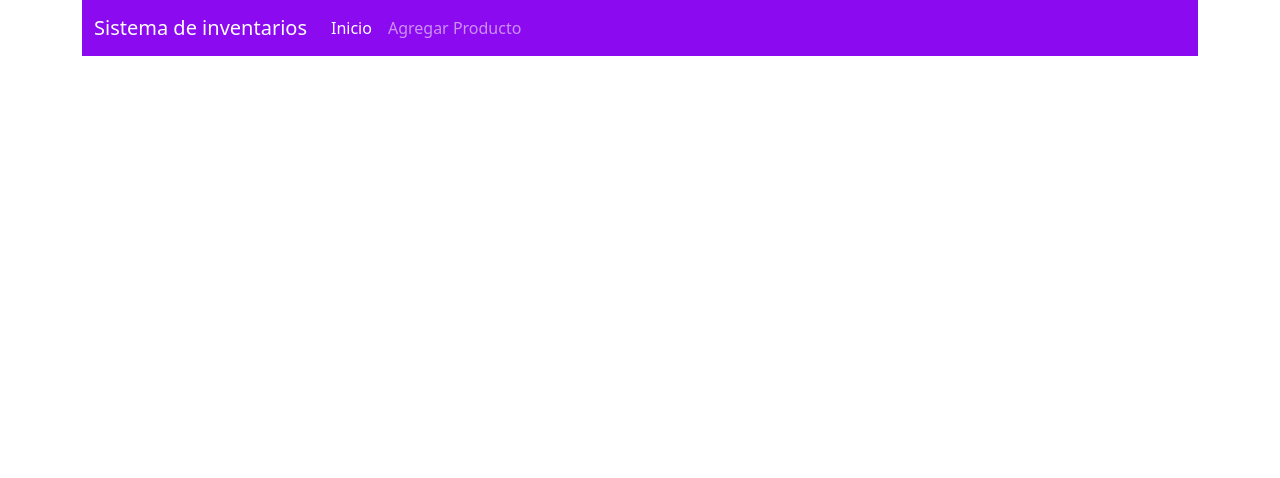
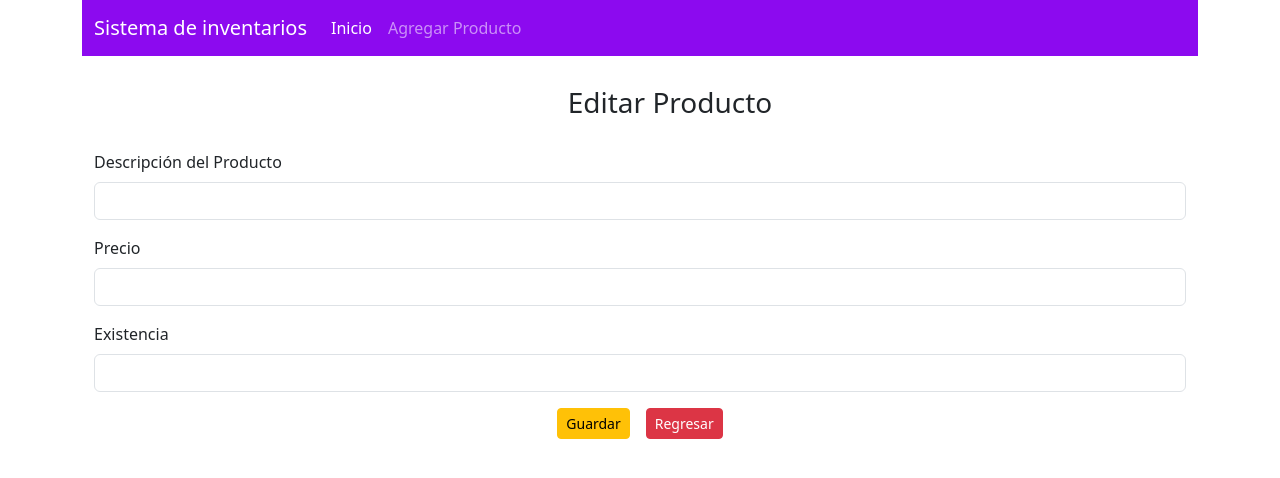
Before and after one commit to MariaJoseDiazCa/inventario-app, an Angular app: page /editar-producto/1 in a window 1280 px wide. Before the commit this address led to /. Shown: the top 478 px of the page. Built offline with nearby package versions, Linux system fonts and the light colour scheme; no server answers.

Commit message:
UPDATE: service editarProducto

```diff
--- a/src/app/app-routing.module.ts
+++ b/src/app/app-routing.module.ts
@@ -2,12 +2,14 @@
 import { RouterModule, Routes } from '@angular/router';
 import { ProductoListaComponent } from './producto-lista/producto-lista.component';
 import { AgregarProductoComponent } from './agregar-producto/agregar-producto.component';
+import { EditarProductoComponent } from './editar-producto/editar-producto.component';
 
 //http:localhost:4200/productos
 const routes: Routes = [
   { path: 'productos', component: ProductoListaComponent },
   { path: '', redirectTo: 'productos', pathMatch: 'full' },
   { path: 'agregar-producto', component: AgregarProductoComponent },
+  { path: 'editar-producto/:id', component: EditarProductoComponent },
 ];
 
 @NgModule({
--- a/src/app/app.module.ts
+++ b/src/app/app.module.ts
@@ -7,9 +7,10 @@
 import { HttpClientModule } from '@angular/common/http';
 import { AgregarProductoComponent } from './agregar-producto/agregar-producto.component';
 import { FormsModule } from '@angular/forms';
+import { EditarProductoComponent } from './editar-producto/editar-producto.component';
 
 @NgModule({
-  declarations: [AppComponent, ProductoListaComponent, AgregarProductoComponent],
+  declarations: [AppComponent, ProductoListaComponent, AgregarProductoComponent, EditarProductoComponent],
   imports: [BrowserModule, HttpClientModule, AppRoutingModule, FormsModule],
   providers: [],
   bootstrap: [AppComponent],
--- /dev/null
+++ b/src/app/editar-producto/editar-producto.component.html
@@ -0,0 +1,48 @@
+<div class="container">
+  <div class="container text-center" style="margin: 30px">
+    <h3>Editar Producto</h3>
+  </div>
+
+  <form (ngSubmit)="onSubmit()">
+    <div class="mb-3">
+      <label for="descripcion" class="form-label"
+        >Descripción del Producto</label
+      >
+      <input
+        type="text"
+        class="form-control"
+        id="descripcion"
+        name="descripcion"
+        required="true"
+        [(ngModel)]="producto.descripcion"
+      />
+    </div>
+    <div class="mb-3">
+      <label for="precio" class="form-label">Precio</label>
+      <input
+        type="number"
+        step="any"
+        class="form-control"
+        id="precio"
+        name="precio"
+        required="true"
+        [(ngModel)]="producto.precio"
+      />
+    </div>
+    <div class="mb-3">
+      <label for="existencia" class="form-label">Existencia</label>
+      <input
+        type="number"
+        class="form-control"
+        id="existencia"
+        name="existencia"
+        required="true"
+        [(ngModel)]="producto.existencia"
+      />
+    </div>
+    <div class="text-center">
+      <button type="submit" class="btn btn-warning btn-sm me-3">Guardar</button>
+      <a href="/" class="btn btn-danger btn-sm">Regresar</a>
+    </div>
+  </form>
+</div>
--- /dev/null
+++ b/src/app/editar-producto/editar-producto.component.ts
@@ -0,0 +1,42 @@
+import { Component, OnInit } from '@angular/core';
+import { Producto } from '../producto';
+import { ProductoService } from '../producto.service';
+import { ActivatedRoute, Router } from '@angular/router';
+
+@Component({
+  selector: 'app-editar-producto',
+  templateUrl: './editar-producto.component.html',
+})
+export class EditarProductoComponent {
+  producto: Producto = new Producto();
+  id: number;
+
+  constructor(
+    private productoServicio: ProductoService,
+    private ruta: ActivatedRoute,
+    private enrutador: Router
+  ) {}
+
+  ngOnInit() {
+    this.id = this.ruta.snapshot.params['id'];
+    this.productoServicio.obtenerProductoPorId(this.id).subscribe({
+      next: (datos) => (this.producto = datos),
+      error: (errores: any) => console.log(errores),
+    });
+  }
+
+  onSubmit() {
+    this.guardarProducto();
+  }
+
+  guardarProducto() {
+    this.productoServicio.editarProducto(this.id, this.producto).subscribe({
+      next: (datos) => this.irProductoLista(),
+      error: (errores: any) => console.log(errores),
+    });
+  }
+
+  irProductoLista() {
+    this.enrutador.navigate(['/productos']);
+  }
+}
--- a/src/app/producto-lista/producto-lista.component.html
+++ b/src/app/producto-lista/producto-lista.component.html
@@ -10,6 +10,7 @@
         <th scope="col">Descripción del Producto</th>
         <th scope="col">Precio</th>
         <th scope="col">Existencias</th>
+        <th scope="col"></th>
       </tr>
     </thead>
     <tbody>
@@ -18,6 +19,16 @@
         <td>{{ producto.descripcion }}</td>
         <td>{{ producto.precio }}</td>
         <td>{{ producto.existencia }}</td>
+        <td class="text-center">
+          <div>
+            <button
+              (click)="editarProducto(producto.idProducto)"
+              class="btn btn-warning btn-sm me-3"
+            >
+              Editar
+            </button>
+          </div>
+        </td>
       </tr>
     </tbody>
   </table>
--- a/src/app/producto-lista/producto-lista.component.ts
+++ b/src/app/producto-lista/producto-lista.component.ts
@@ -1,6 +1,7 @@
 import { Component, OnInit } from '@angular/core';
 import { Producto } from '../producto';
 import { ProductoService } from '../producto.service';
+import { Router } from '@angular/router';
 
 @Component({
   selector: 'app-producto-lista',
@@ -9,16 +10,22 @@
 export class ProductoListaComponent implements OnInit {
   productos: Producto[];
 
-  constructor(private productoServicio: ProductoService) {}
+  constructor(
+    private productoServicio: ProductoService,
+    private enrutador: Router
+  ) {}
 
-  ngOnInit(){
-
+  ngOnInit() {
     this.obtenerProductos();
   }
 
-  private obtenerProductos(){
-    this.productoServicio.obtenerProductosLista().subscribe(data =>{
+  private obtenerProductos() {
+    this.productoServicio.obtenerProductosLista().subscribe((data) => {
       this.productos = data;
-    })
+    });
+  }
+
+  editarProducto(id: number) {
+    this.enrutador.navigate(['editar-producto', id]);
   }
 }
--- a/src/app/producto.service.ts
+++ b/src/app/producto.service.ts
@@ -18,4 +18,12 @@
   agregarProducto(producto: Producto): Observable<Object> {
     return this.clienteHttp.post(this.urlBase, producto);
   }
+
+  obtenerProductoPorId(id: number) {
+    return this.clienteHttp.get<Producto>(`${this.urlBase}/${id}`);
+  }
+
+  editarProducto(id: number, producto: Producto): Observable<Object> {
+    return this.clienteHttp.put(`${this.urlBase}/${id}`, producto);
+  }
 }
```
